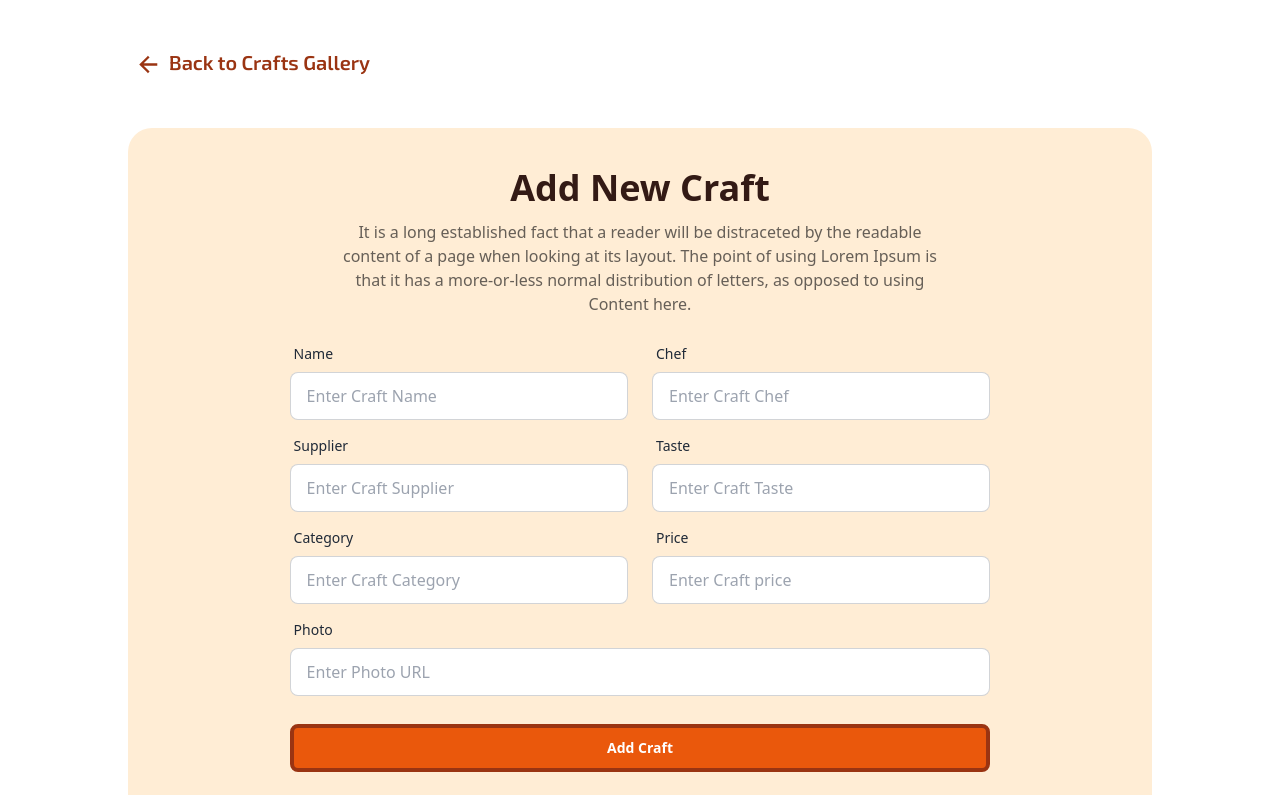
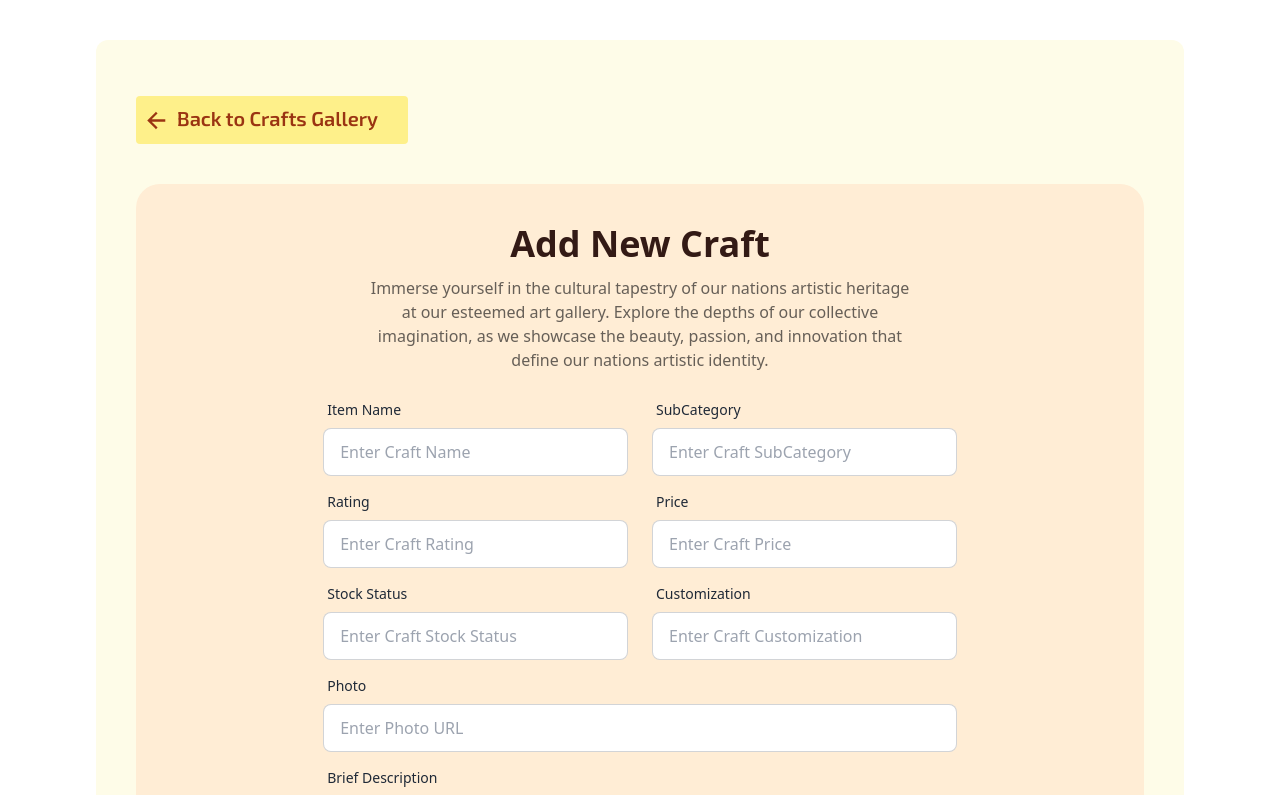
Before and after one commit to gazimaksudur2/artisan-client, a React (Vite) app: page /secondary in a window 1280 px wide. Shown: the top 795 px of the page. Built offline with nearby package versions, Linux system fonts and the light colour scheme; no server answers.

Commit message:
add craft page added and established

```diff
--- a/src/pages/AddCraft/CraftItem.jsx
+++ b/src/pages/AddCraft/CraftItem.jsx
@@ -1,14 +1,20 @@
+import { Link } from "react-router-dom";
+
 const CraftItem = () => {
+    const id = '1';
     return (
-        <div className="card w-96 shadow-xl">
-            <figure className="m-4 p-6 rounded-xl">
-                <img src="https://daisyui.com/images/stock/photo-1606107557195-0e29a4b5b4aa.jpg" alt="Shoes" className="rounded-xl" />
-            </figure>
-            <div className="card-body items-center text-center">
-                <h2 className="card-title">Shoes!</h2>
-                <p>If a dog chews shoes whose shoes does he choose?</p>
-                <div className="card-actions">
-                    <button className="btn btn-primary">Buy Now</button>
+        <div className="backdrop-blur-lg rounded-lg shadow-xl">
+            <div className="card w-96 bg-white">
+                <figure className="rounded-t-xl">
+                    <img src="https://daisyui.com/images/stock/photo-1606107557195-0e29a4b5b4aa.jpg" alt="Shoes" className="" />
+                </figure>
+                <div className="card-body relative items-center text-start bg-gradient-to-bl from-orange-100 to-yellow-400 backdrop-blur rounded-b-xl">
+                    <p className="absolute font-mplus font-medium text-lg bg-green-400 p-2 rounded-md -top-5 right-5">category</p>
+                    <h2 className="card-title text-start w-full">Quilting</h2>
+                    <p>If a dog chews shoes whose shoes does he choose?</p>
+                    <div className="card-actions flex w-full justify-end ">
+                        <Link to={`/secondary/view/${id}`}><button className="btn bg-orange-500 text-white hover:bg-orange-400">View Details</button></Link>
+                    </div>
                 </div>
             </div>
         </div>
--- a/src/pages/AllCrafts/CraftSection.jsx
+++ b/src/pages/AllCrafts/CraftSection.jsx
@@ -10,7 +10,7 @@ const CraftSection = () => {
             <div className="space-y-3 flex flex-col justify-center items-center my-6">
                 <h1 className="font-exo font-semibold text-2xl">Add your Personalized Textile Crafts here</h1>
                 <Link to={'/secondary'}>
-                    <button className="btn btn-outline border-orange-800 hover:border-orange-600 text-white bg-orange-600 hover:bg-orange-400 border-4">Add Crafts</button>
+                    <button className="btn btn-outline scale-125 mt-4 border-orange-800 hover:border-orange-600 text-white bg-orange-600 hover:bg-orange-400 border-4">Add Crafts</button>
                 </Link>
             </div>
         </div>
--- a/src/pages/MyCraft/AddCraft.jsx
+++ b/src/pages/MyCraft/AddCraft.jsx
@@ -12,74 +12,75 @@ const AddCraft = () => {
         const targ = e.target;
         const form = new FormData(targ);
         const name = form.get('name');
-        const chef = form.get('chef');
-        const supplier = form.get('supplier');
-        const taste = form.get('taste');
-        const category = form.get('category');
+        const subcategory = form.get('subcategory');
+        const rating = form.get('rating');
+        const stock = form.get('stock');
+        const customization = form.get('customization');
         const price = form.get('price');
         const url = form.get('url');
+        const brief = form.get('brief');
 
-        console.log( name, chef, supplier, taste, category, price, url );
+        console.log( name, subcategory, rating, stock, customization, brief, price, url );
 
-        // fetch('http://localhost:5500/Craft', {
-        //     method: 'POST',
-        //     headers: { 'content-type': 'application/json' },
-        //     body: JSON.stringify({ name, chef, supplier, taste, category, price, url }),
-        // })
-        //     .then(res => res.json())
-        //     .then(data => {
-        //         // console.log(data);
-        //         if (data.insertedId) {
-        //             Swal.fire({
-        //                 title: "Good job!",
-        //                 text: "Craft Added successfully!!!",
-        //                 icon: "success"
-        //             });
-        //         }
-        //         targ.reset();
-        //     })
+        fetch('http://localhost:5500/crafts', {
+            method: 'POST',
+            headers: { 'content-type': 'application/json' },
+            body: JSON.stringify({ name, subcategory, rating, stock, customization, brief, price, url }),
+        })
+            .then(res => res.json())
+            .then(data => {
+                // console.log(data);
+                if (data.insertedId) {
+                    Swal.fire({
+                        title: "Good job!",
+                        text: "Craft Added successfully!!!",
+                        icon: "success"
+                    });
+                }
+                // targ.reset(); something changed
+            })
     }
     return (
-        <div className='bg-orange-100 text-center space-y-3 my-5 py-10 rounded-3xl flex flex-col justify-center items-center'>
+        <div className='bg-orange-100 text-center space-y-3 my-5 p-10 rounded-3xl flex flex-col justify-center items-center'>
             <ScrollRestoration/>
             <h1 className='font-rancho font-bold text-4xl text-[#331a15]'>Add New Craft</h1>
-            <p className='text-[#1b1a1aab] w-[60%]'>It is a long established fact that a reader will be distraceted by the readable content of a page when looking at its layout. The point of using Lorem Ipsum is that it has a more-or-less normal distribution of letters, as opposed to using Content here.</p>
-            <form onSubmit={handleSubmit} className="p-2 grid grid-cols-2 justify-items-center gap-x-6 gap-y-2 w-[70%]">
+            <p className='text-[#1b1a1aab] w-[60%]'>Immerse yourself in the cultural tapestry of our nations artistic heritage at our esteemed art gallery. Explore the depths of our collective imagination, as we showcase the beauty, passion, and innovation that define our nations artistic identity.</p>
+            <form onSubmit={handleSubmit} className="m-6 p-2 grid grid-cols-2 justify-items-center gap-x-6 gap-y-2 w-[70%]">
                 <label className="form-control w-full">
                     <div className="label">
-                        <span className="label-text">Name</span>
+                        <span className="label-text">Item Name</span>
                     </div>
                     <input name="name" type="text" placeholder="Enter Craft Name" className="input input-bordered w-full" />
                 </label>
                 <label className="form-control w-full">
                     <div className="label">
-                        <span className="label-text">Chef</span>
+                        <span className="label-text">SubCategory</span>
                     </div>
-                    <input name="chef" type="text" placeholder="Enter Craft Chef" className="input input-bordered w-full" />
+                    <input name="subcategory" type="text" placeholder="Enter Craft SubCategory" className="input input-bordered w-full" />
                 </label>
                 <label className="form-control w-full">
                     <div className="label">
-                        <span className="label-text">Supplier</span>
+                        <span className="label-text">Rating</span>
                     </div>
-                    <input name="supplier" type="text" placeholder="Enter Craft Supplier" className="input input-bordered w-full" />
-                </label>
-                <label className="form-control w-full">
-                    <div className="label">
-                        <span className="label-text">Taste</span>
-                    </div>
-                    <input name="taste" type="text" placeholder="Enter Craft Taste" className="input input-bordered w-full" />
-                </label>
-                <label className="form-control w-full">
-                    <div className="label">
-                        <span className="label-text">Category</span>
-                    </div>
-                    <input name="category" type="text" placeholder="Enter Craft Category" className="input input-bordered w-full" />
+                    <input name="rating" type="text" placeholder="Enter Craft Rating" className="input input-bordered w-full" />
                 </label>
                 <label className="form-control w-full">
                     <div className="label">
                         <span className="label-text">Price</span>
                     </div>
-                    <input name="price" type="text" placeholder="Enter Craft price" className="input input-bordered w-full" />
+                    <input name="price" type="text" placeholder="Enter Craft Price" className="input input-bordered w-full" />
+                </label>
+                <label className="form-control w-full">
+                    <div className="label">
+                        <span className="label-text">Stock Status</span>
+                    </div>
+                    <input name="stock" type="text" placeholder="Enter Craft Stock Status" className="input input-bordered w-full" />
+                </label>
+                <label className="form-control w-full">
+                    <div className="label">
+                        <span className="label-text">Customization</span>
+                    </div>
+                    <input name="customization" type="select" placeholder="Enter Craft Customization" className="input input-bordered w-full" />
                 </label>
                 <label className="col-span-2 form-control w-full">
                     <div className="label">
@@ -87,7 +88,13 @@ const AddCraft = () => {
                     </div>
                     <input name="url" type="text" placeholder="Enter Photo URL" className="input input-bordered w-full" />
                 </label>
-                <input onClick={navi} value={'Add Craft'} type="submit" className='col-span-2 my-5 min-w-full btn btn-outline border-orange-800 hover:border-orange-600 text-white bg-orange-600 hover:bg-orange-400 border-4' />
+                <label className="col-span-2 w-full">
+                    <div className="label">
+                        <span className="label-text">Brief Description</span>
+                    </div>
+                    <textarea  name="brief" type="textarea" placeholder="Enter Brief Description" className="p-2 w-full input input-bordered" rows={10}></textarea>
+                </label>
+                <input value={'Add Craft'} type="submit" className='col-span-2 my-5 min-w-full btn btn-outline border-orange-800 hover:border-orange-600 text-white bg-orange-600 hover:bg-orange-400 border-4' />
             </form>
         </div>
     );
--- a/src/pages/MyCraft/SecondaryCraft.jsx
+++ b/src/pages/MyCraft/SecondaryCraft.jsx
@@ -3,9 +3,9 @@ import { IoArrowBackSharp } from "react-icons/io5";
 
 const SecondaryCraft = () => {
     return (
-        <div className='w-[80%] mx-auto'>
+        <div className='w-[85%] mx-auto my-10 px-10 py-4 bg-yellow-50 rounded-xl'>
             <div className='my-10 text-[#331a15]'>
-                <Link className='flex justify-start items-center gap-2 max-w-[17rem] text-orange-800 rounded p-2' to={'/allcrafts'}>
+                <Link className='flex justify-start items-center gap-2 bg-yellow-200 max-w-[17rem] text-orange-800 rounded p-2' to={'/allcrafts'}>
                     <IoArrowBackSharp size={25} className='inline'/>
                     <h2 className='font-exo pb-1 font-semibold text-xl inline'>Back to Crafts Gallery</h2>
                 </Link>
--- a/src/pages/ViewCraft/ViewCraft.jsx
+++ b/src/pages/ViewCraft/ViewCraft.jsx
@@ -1,9 +1,63 @@
-import React from 'react';
+import { useLoaderData } from 'react-router-dom';
 
 const ViewCraft = () => {
+    // const craft = useLoaderData();
+    const craft = {
+        id: '1',
+        url: 'https://img.freepik.com/premium-photo/plant-hanging-from-rope-with-plant-hanging-from-it_1020495-371428.jpg?w=740',
+        name: 'PatchWork Quilting',
+        subcatagory: 'Quilting',
+        description: 'Technique involving sewing together smaller pieces of fabric to form a larger design.',
+        price: 60000,
+        rating: 4.8,
+        processing_time: '20,December,2022',
+        customization: 'yes',
+        stock_status: 'available',
+        provided_by: 'Gazi Ahmadullah',
+        provider_email: 'ahmadullah42@gmail.com',
+    }
+
+    const mappedArray = Object.entries(craft).map(([key, value]) => {
+        return { key, value }; // Manipulate value or key as needed
+      });
+
+    //   console.log(mappedArray.slice(3,11));
+
     return (
-        <div>
-
+        <div className="my-10 w-[80%] mx-auto bg-gradient-to-br to-orange-300 from-yellow-300 px-3 py-16 rounded-2xl flex flex-col justify-center items-center gap-[10%]">
+            <label className='w-[40%]'>
+                <img className="w-full" src={craft.url} alt="Cups" />
+            </label>
+            <div className="space-y-3 text-center">
+                <h2 className='font-exo text-2xl font-semibold text-[#331a15] my-5'>{craft.name}</h2>
+                <div className="overflow-x-auto">
+                    <table className="table">
+                        {/* head */}
+                        <thead>
+                            <tr className='flex justify-between items-center'>
+                                <th>Property</th>
+                                <th>Value</th>
+                            </tr>
+                        </thead>
+                        <tbody>
+                            {
+                                mappedArray.slice(3,12).map((item,idx)=>(<tr className='hover flex justify-between items-center' key={idx}>
+                                    <td>{item.key}</td>
+                                    <td>{item.value}</td>
+                                </tr>))
+                            }
+                        </tbody>
+                    </table>
+                </div>
+                <h4 className="font-open font-semibold text-sm">Subcategory: <span className="text-[#1b1a1a] font-normal">{craft.subcatagory}</span></h4>
+                <h4 className="font-open font-semibold text-sm">Price: <span className="text-[#1b1a1a] font-normal">{craft.price}</span></h4>
+                <h4 className="font-open font-semibold text-sm">Rating: <span className="text-[#1b1a1a] font-normal"> {craft.rating}</span></h4>
+                <h4 className="font-open font-semibold text-sm">Customization: <span className="text-[#1b1a1a] font-normal">{craft.customization}</span></h4>
+                <h4 className="font-open font-semibold text-sm">Stock status: <span className="text-[#1b1a1a] font-normal">{craft.stock_status}</span></h4>
+                <h4 className="font-open font-semibold text-sm">Processing Time: <span className="text-[#1b1a1a] font-normal">{craft.processing_time}</span></h4>
+                <h4 className="font-open font-semibold text-sm">Provided By: <span className="text-[#1b1a1a] font-normal">{craft.provided_by}</span></h4>
+                <h4 className="font-open font-semibold text-sm">Provider Email: <span className="text-[#1b1a1a] font-normal">{craft.provider_email}</span></h4>
+            </div>
         </div>
     );
 };
--- a/src/routes/Router.jsx
+++ b/src/routes/Router.jsx
@@ -13,6 +13,7 @@ import About from "../pages/About/About";
 import SecondaryCraft from "../pages/MyCraft/SecondaryCraft";
 import AddCraft from "../pages/MyCraft/AddCraft";
 import UpdateCraft from "../pages/MyCraft/UpdateCraft";
+import ViewCraft from "../pages/ViewCraft/ViewCraft";
 
 const router = createBrowserRouter([
     {
@@ -70,6 +71,11 @@ const router = createBrowserRouter([
             {
                 path: '/secondary/update',
                 element: <UpdateCraft/>,
+            },
+            {
+                path: '/secondary/view/:id',
+                element: <ViewCraft/>,
+                loader: ({params})=>fetch(''),
             }
         ]
     }
```
Also changed, not shown: src/components/Navbar.jsx (+26 -31 lines).
